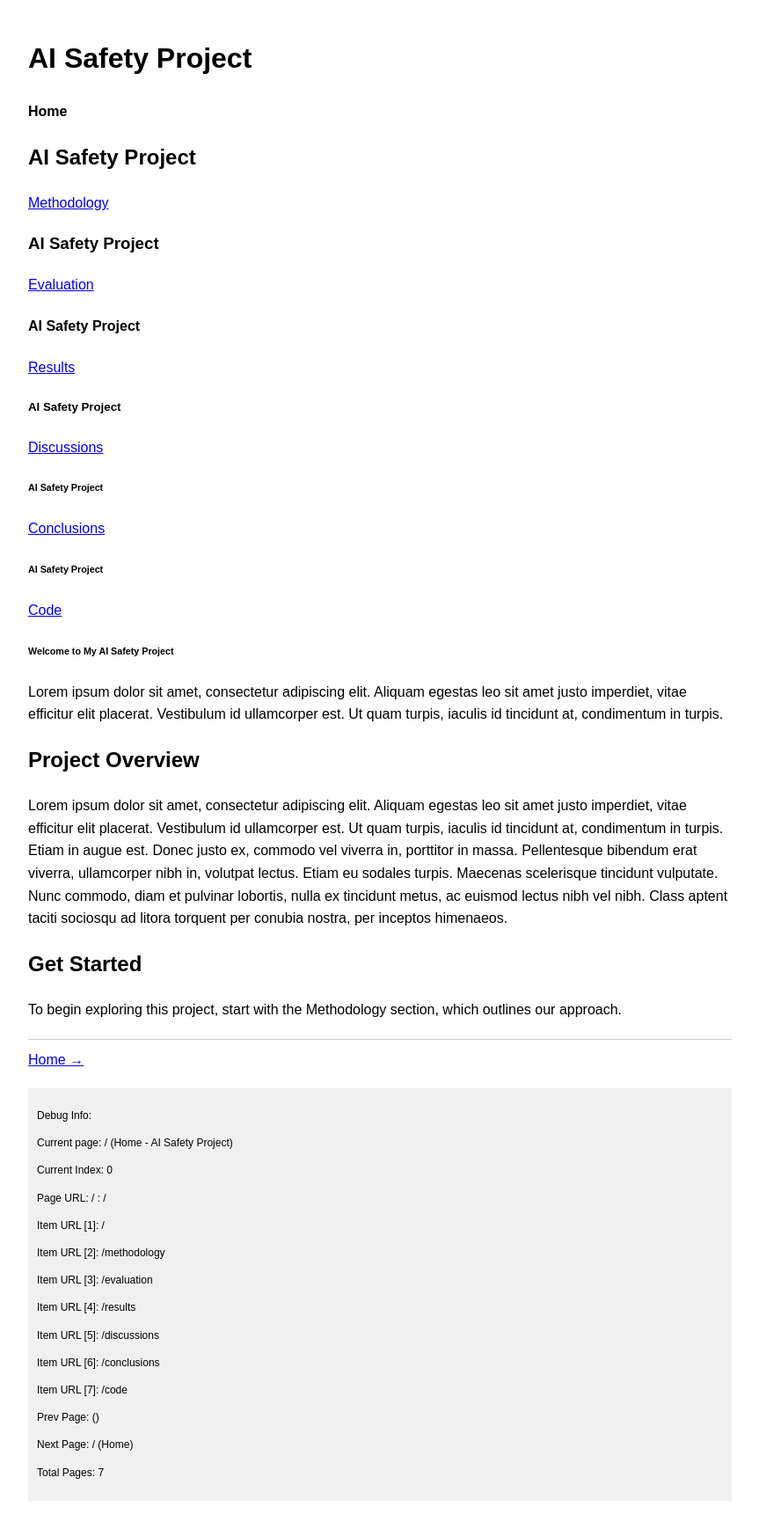
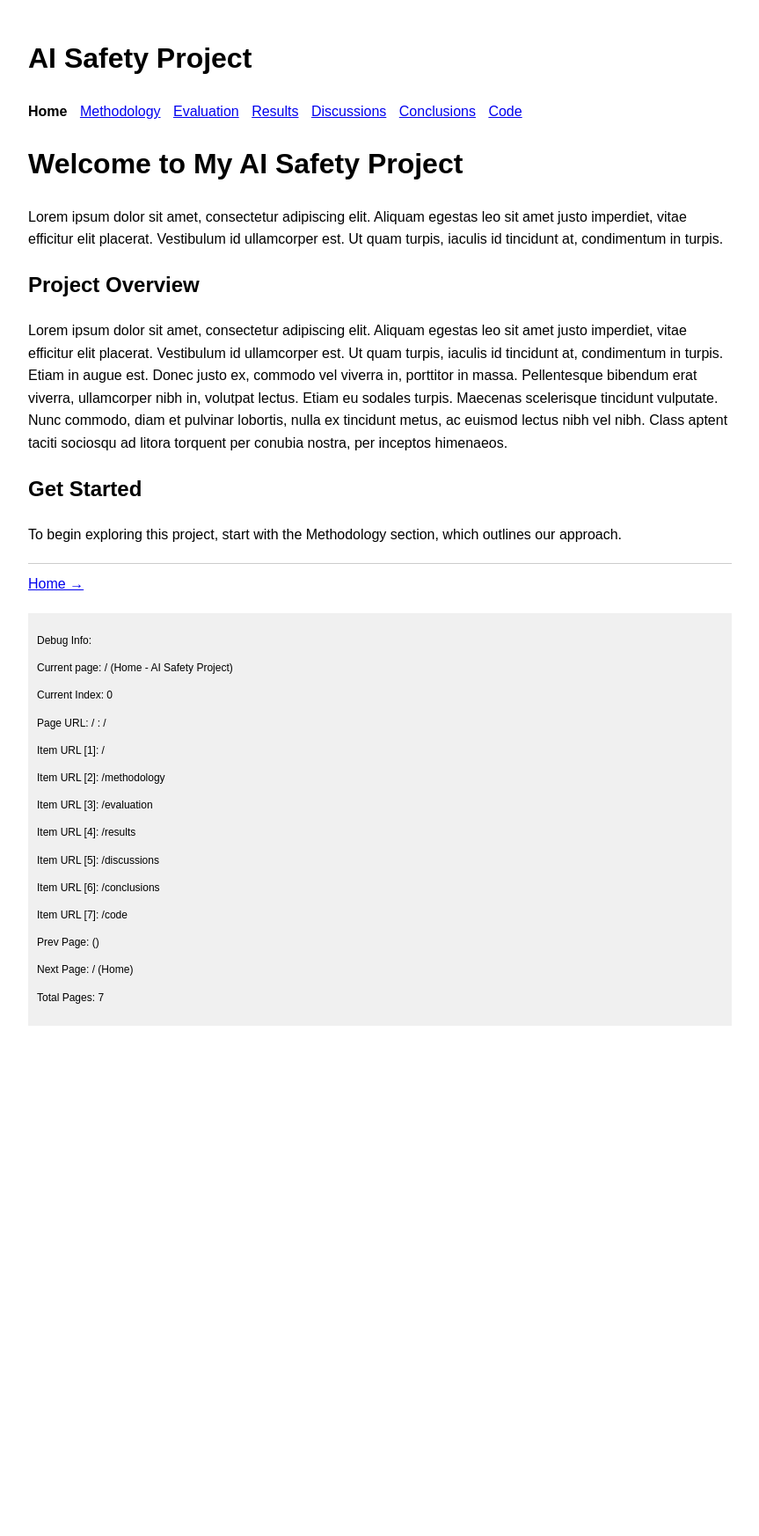
Before and after one commit to nidone/AI-Safety-Project, a Jekyll site: the page built from index.md, in a window 1280 px wide. Shown: the whole page at 88% size, without its empty margins (208-1071 px from the left). Built offline with Jekyll 4.4.1, drawn with Linux system fonts in a browser that asks for light colours; after the commit the page ends 1186 px from its top, so only the background shows below that.

Commit message:
Update default.html

```diff
--- a/_layouts/default.html
+++ b/_layouts/default.html
@@ -35,7 +35,7 @@
 <body>
     {% assign pages = site.navigation | sort: "order" %}
     {% assign current_index = 0 %}
-    {% assign normalized_page_url = page.url | replace: '.html', '' %}                {% for item in pages %}
+    {% assign normalized_page_url = page.url | replace: '.html', '' %}
     {% for item in pages %}
         {% if item_url == normalized_page_url %}
             {% assign current_index = forloop.index %}
@@ -46,6 +46,7 @@
     <header>
         <h1>AI Safety Project</h1>
         <nav>
+            {% for item in pages %}
                 {% if item.url == normalized_page_url %}
                     <span class="current">{{ item.title }}</span>
                 {% else %}
```
